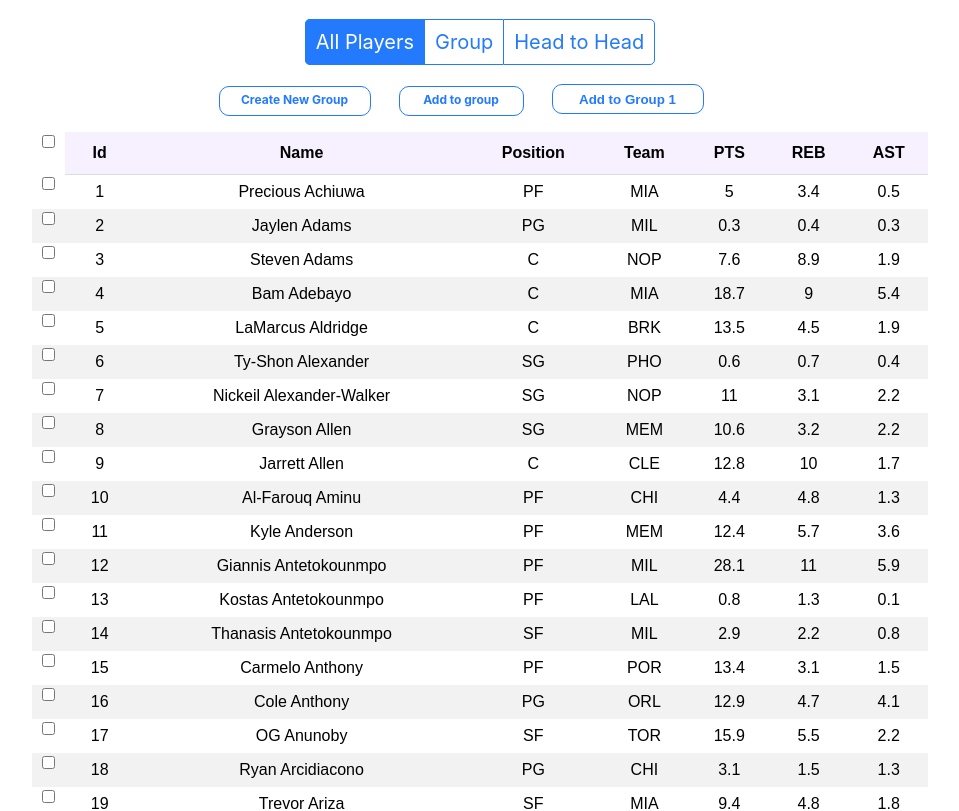
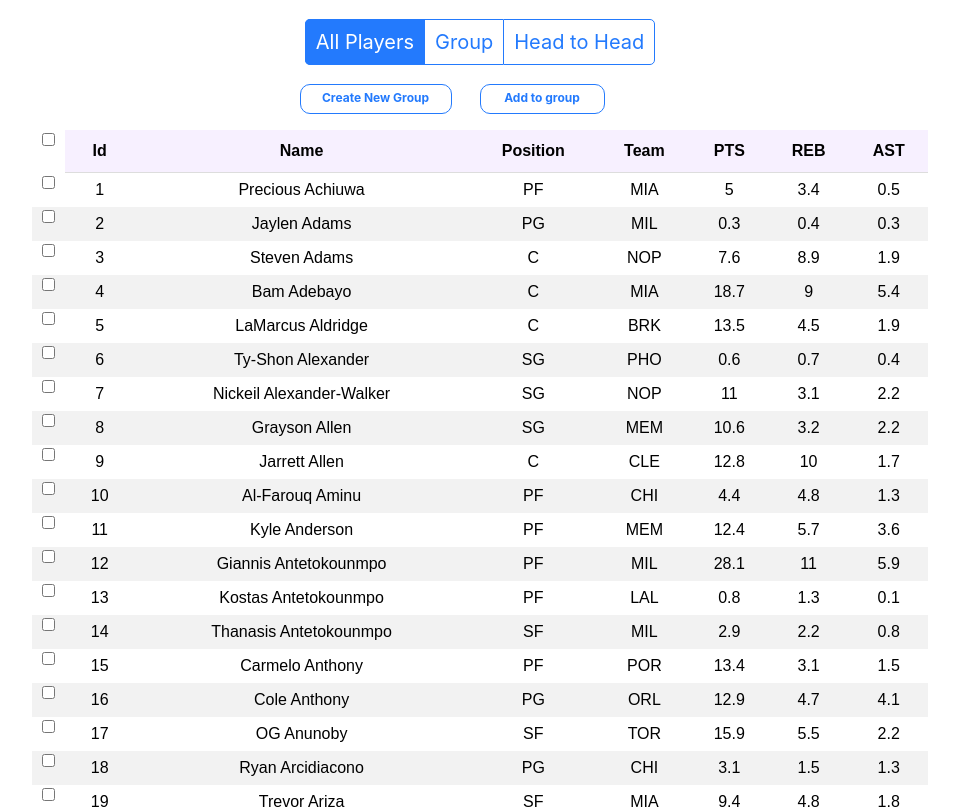
Before and after one commit to alexhu00/nba_player_analyzer, a React (Create React App) app in the folder frontend/: page /Players in a window 1280 px wide. Shown: the top 811 px of the page, without its empty margins (160-1119 px from the left). Built offline with nearby package versions, Linux system fonts and the light colour scheme.

Commit message:
remove button

```diff
--- a/frontend/src/components/AllPlayers.js
+++ b/frontend/src/components/AllPlayers.js
@@ -70,10 +70,6 @@ const AllPlayers = () => {
         <AddToExistingModal onClose={() => setShow(false)} show={show} className={"addToExisting"} /> */}
         <MultiModal />
 
-        <button onClick={addToGroup} className="createGroup-button">
-          Add to Group 1
-        </button>
-
         <div class="divider" />
       </div>
 
```
